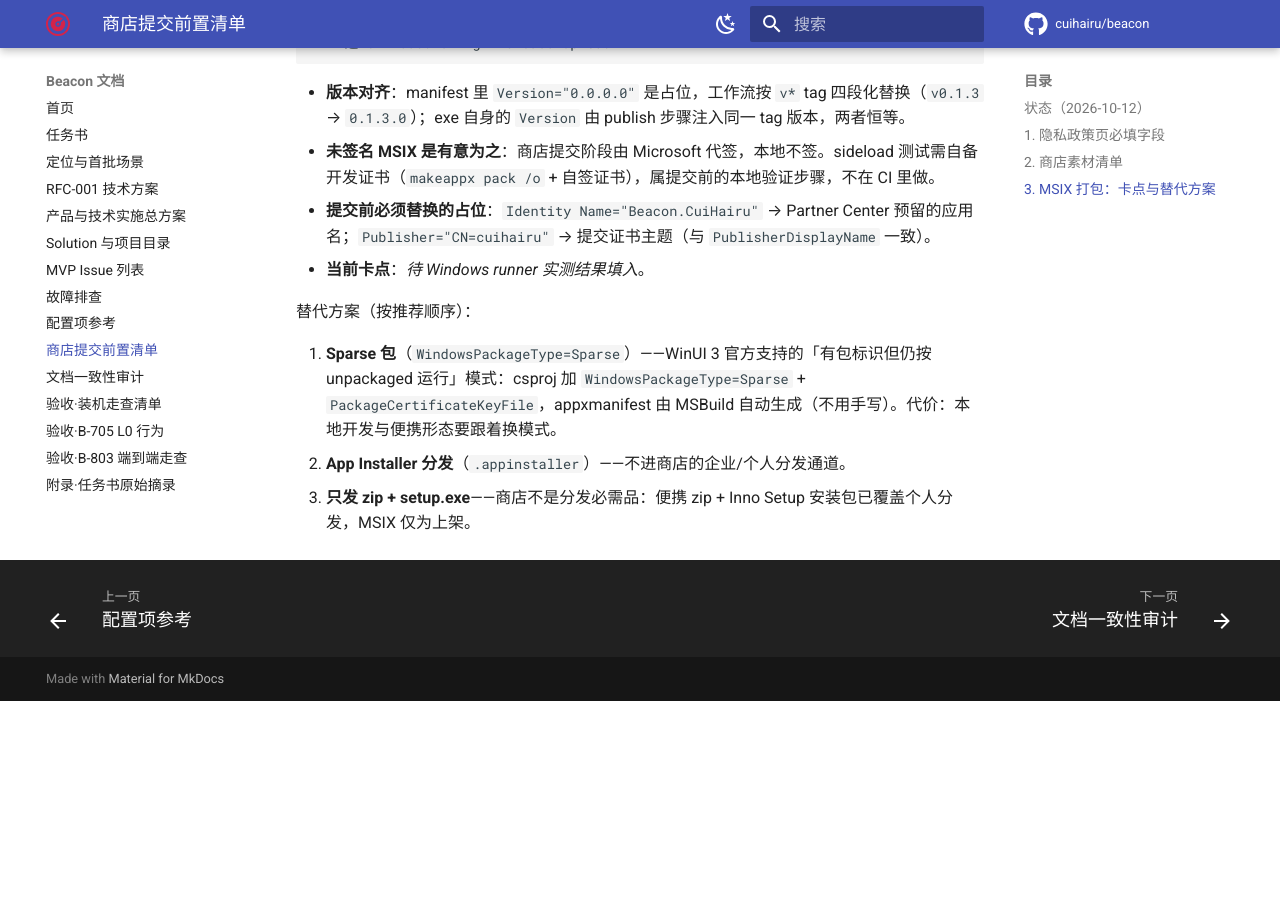
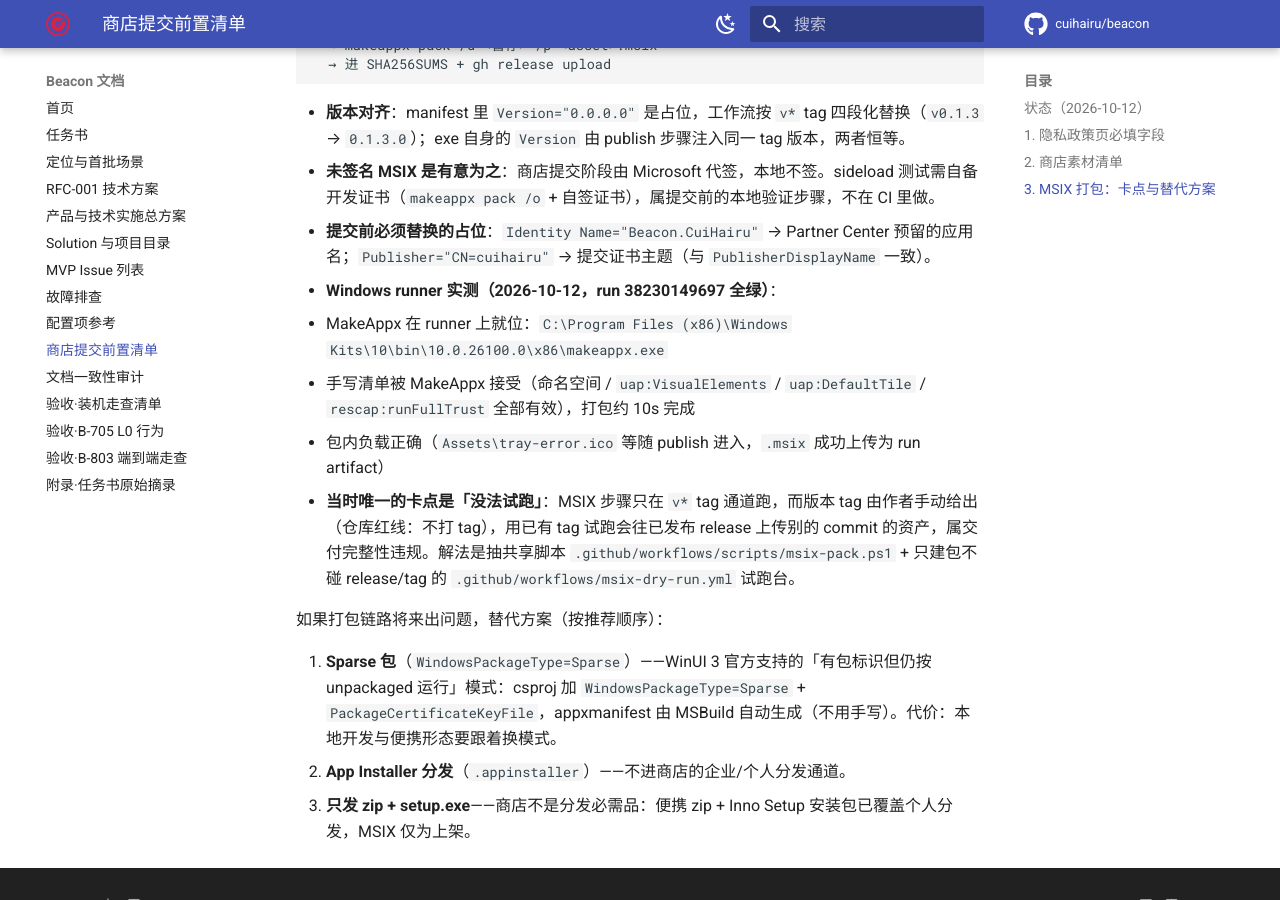
Before and after one commit to cuihairu/beacon, an MkDocs documentation site: the page built from docs/store-submission.md, in a window 1280 px wide and 900 px high, scrolled down 2339 px. Built offline with MkDocs 1.6.1 and Material for MkDocs 9.7.7, drawn with Linux system fonts in a browser that asks for light colours; comment, search, counter and statistics services are not loaded; before the commit the page ends 3040 px from its top, so only the background shows below that; some of the changed text lies outside the part shown.

Commit message:
docs: record msix dry run result on windows runner

```diff
--- a/docs/store-submission.md
+++ b/docs/store-submission.md
@@ -7,7 +7,7 @@
 | 项 | 状态 |
 |---|---|
 | SignPath 免费签名 | 申请待获批。workflow 骨架已就位；secrets 未配置时版本通道打印提示、跳过签名、发布未签名资产（run 不红）。政策见 README「代码签名政策」 |
-| MSIX 打包 | 骨架已就位：仅版本 tag 通道产出 `.msix` 并进 `SHA256SUMS`，打包失败降级 warning 不阻发布。**卡点与替代方案见下方第 3 节** |
+| MSIX 打包 | **已在 Windows runner 验证通过**（2026-10-12 dry run，run 38230149697）：MakeAppx 找到、清单被接受、包产出并作为 run artifact 下载成功。打包逻辑与 daily-build 版本 tag 通道共用 `.github/workflows/scripts/msix-pack.ps1` |
 | 商店应用预留 | 未开始。Partner Center 预留应用名后才确定 `appxmanifest` 的 `Identity Name` / `Publisher` |
 | 隐私政策页 | 未开始。**需要一个公开可访问的 URL**（字段清单见第 1 节） |
 | 商店素材 | 图标已备；截图 / 说明 / 分类 / 分级问卷未备（见第 2 节） |
@@ -60,9 +60,13 @@
 - **版本对齐**：manifest 里 `Version="0.0.0.0"` 是占位，工作流按 `v*` tag 四段化替换（`v0.1.3` → `0.1.3.0`）；exe 自身的 `Version` 由 publish 步骤注入同一 tag 版本，两者恒等。
 - **未签名 MSIX 是有意为之**：商店提交阶段由 Microsoft 代签，本地不签。sideload 测试需自备开发证书（`makeappx pack /o` + 自签证书），属提交前的本地验证步骤，不在 CI 里做。
 - **提交前必须替换的占位**：`Identity Name="Beacon.CuiHairu"` → Partner Center 预留的应用名；`Publisher="CN=cuihairu"` → 提交证书主题（与 `PublisherDisplayName` 一致）。
-- **当前卡点**：_待 Windows runner 实测结果填入_。
+- **Windows runner 实测（2026-10-12，run 38230149697 全绿）**：
+  - MakeAppx 在 runner 上就位：`C:\Program Files (x86)\Windows Kits\10\bin\10.0.26100.0\x86\makeappx.exe`
+  - 手写清单被 MakeAppx 接受（命名空间 / `uap:VisualElements` / `uap:DefaultTile` / `rescap:runFullTrust` 全部有效），打包约 10s 完成
+  - 包内负载正确（`Assets\tray-error.ico` 等随 publish 进入，`.msix` 成功上传为 run artifact）
+- **当时唯一的卡点是「没法试跑」**：MSIX 步骤只在 `v*` tag 通道跑，而版本 tag 由作者手动给出（仓库红线：不打 tag），用已有 tag 试跑会往已发布 release 上传别的 commit 的资产，属交付完整性违规。解法是抽共享脚本 `.github/workflows/scripts/msix-pack.ps1` + 只建包不碰 release/tag 的 `.github/workflows/msix-dry-run.yml` 试跑台。
 
-替代方案（按推荐顺序）：
+如果打包链路将来出问题，替代方案（按推荐顺序）：
 
 1. **Sparse 包**（`WindowsPackageType=Sparse`）——WinUI 3 官方支持的「有包标识但仍按 unpackaged 运行」模式：csproj 加 `WindowsPackageType=Sparse` + `PackageCertificateKeyFile`，appxmanifest 由 MSBuild 自动生成（不用手写）。代价：本地开发与便携形态要跟着换模式。
 2. **App Installer 分发**（`.appinstaller`）——不进商店的企业/个人分发通道。
```
